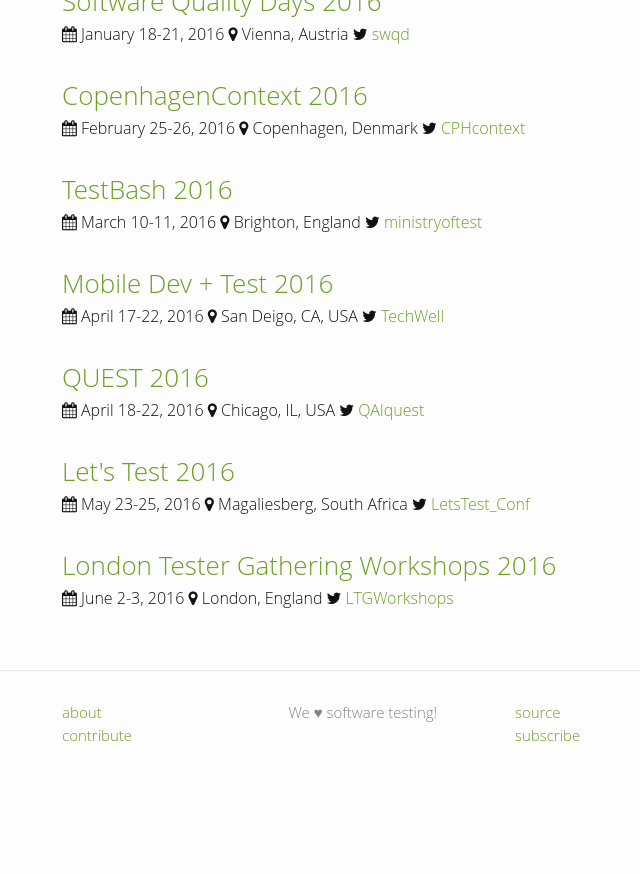
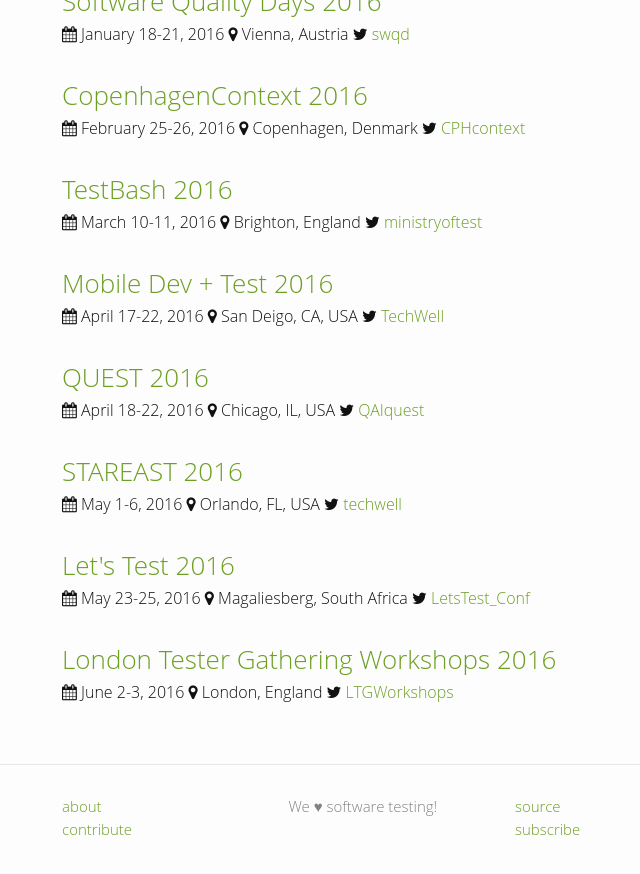
Before and after one commit to TestingConferences/testingconferences.github.io, a Jekyll site: the page built from index.html, in a window 1280 px wide and 900 px high, scrolled down 1020 px. Shown: the top 874 px of the window, without its empty margins (208-848 px from the left). Built offline with Jekyll 4.4.1, drawn with Linux system fonts in a browser that asks for light colours; before the commit the page ends 1826 px from its top, so only the background shows below that.

Commit message:
Added STAREAST 2016

```diff
--- a/_data/current.yml
+++ b/_data/current.yml
@@ -82,6 +82,12 @@
   url: http://www.qaiquest.org/2016/index.html
   twitter: QAIquest
 
+- name: STAREAST 2016
+  location: Orlando, FL, USA
+  dates: "May 1-6, 2016"
+  url: http://stareast.techwell.com/
+  twitter: techwell
+
 - name: Let's Test 2016
   location: Magaliesberg, South Africa
   dates: "May 23-25, 2016"
```
